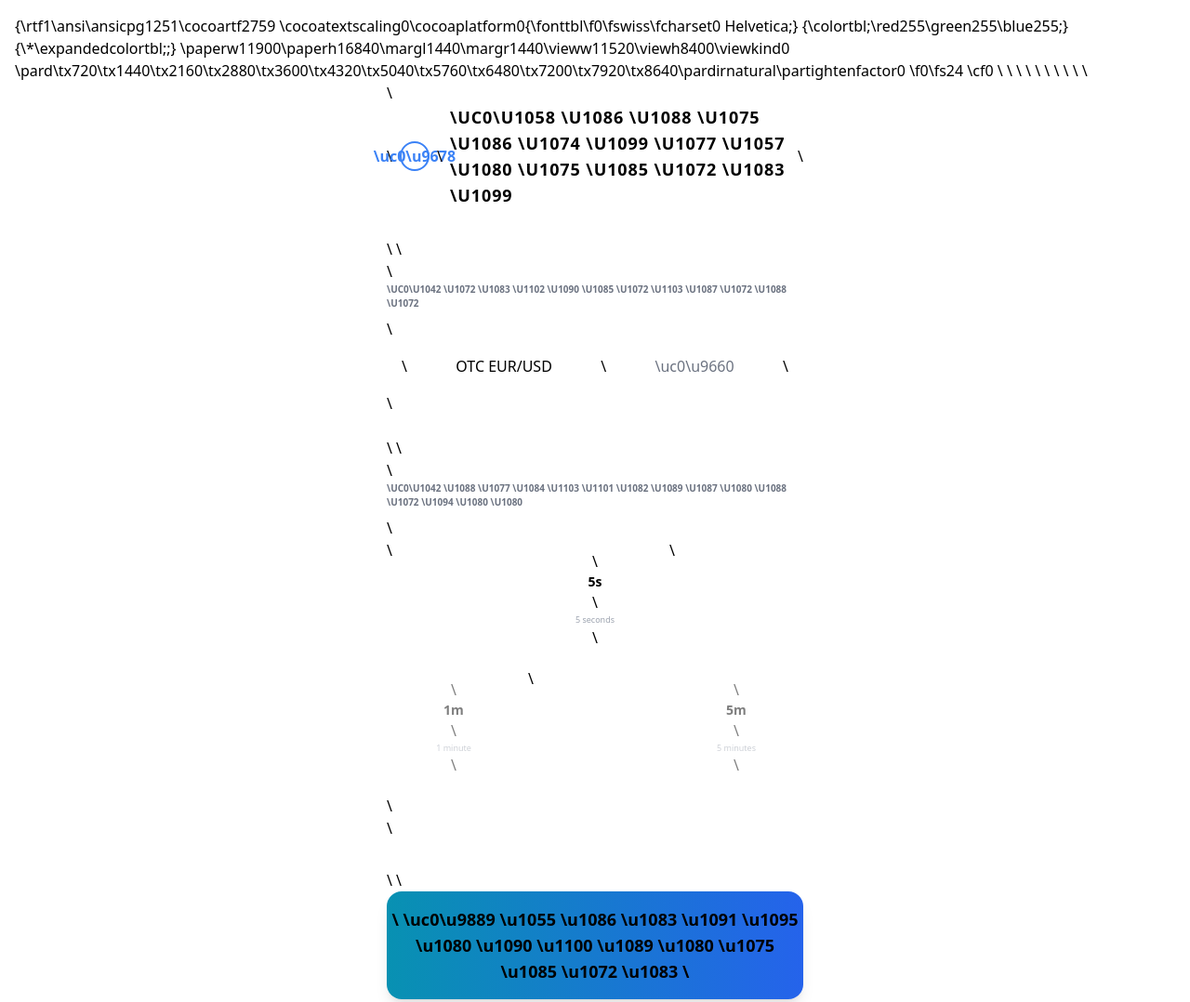
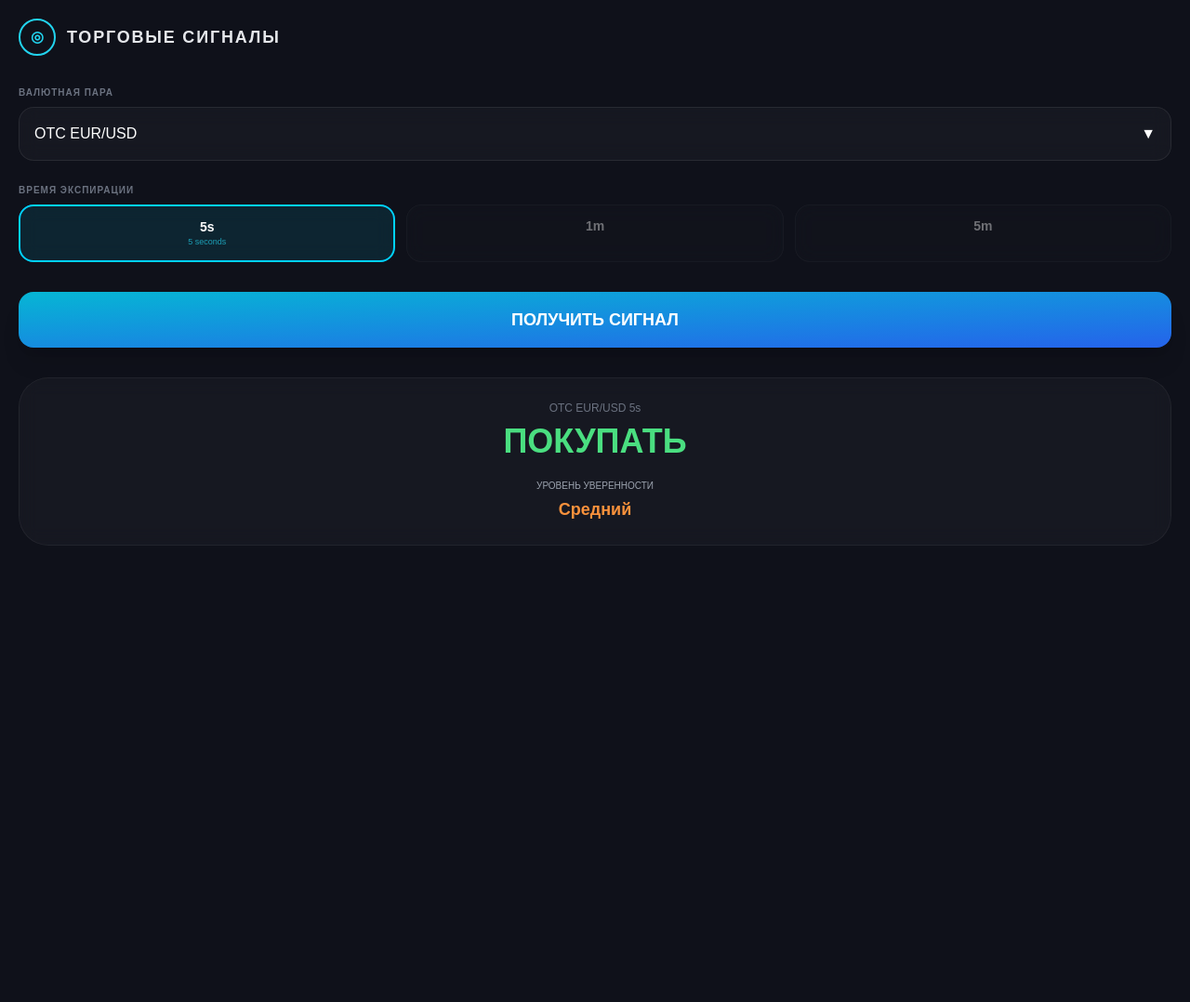
Before and after one commit to shadowteampartners-debug/signals-app, a plain HTML site: page index.html in a window 1280 px wide. Shown: the top 1078 px of the page at 93% size. After the commit the page ends 800 px from the top, so only its background shows below. Drawn offline with nearby package versions, Linux system fonts and the light colour scheme.

Commit message:
index.html

```diff
--- a/index.html
+++ b/index.html
@@ -1,69 +1,55 @@
-{\rtf1\ansi\ansicpg1251\cocoartf2759
-\cocoatextscaling0\cocoaplatform0{\fonttbl\f0\fswiss\fcharset0 Helvetica;}
-{\colortbl;\red255\green255\blue255;}
-{\*\expandedcolortbl;;}
-\paperw11900\paperh16840\margl1440\margr1440\vieww11520\viewh8400\viewkind0
-\pard\tx720\tx1440\tx2160\tx2880\tx3600\tx4320\tx5040\tx5760\tx6480\tx7200\tx7920\tx8640\pardirnatural\partightenfactor0
+<!DOCTYPE html>
+<html lang="ru">
+<head>
+    <meta charset="UTF-8">
+    <meta name="viewport" content="width=device-width, initial-scale=1.0, maximum-scale=1.0, user-scalable=no">
+    <title>Signal Bot App</title>
+    <script src="https://cdn.tailwindcss.com"></script>
+    <style>
+        body { background-color: #0f111a; color: #ffffff; font-family: sans-serif; -webkit-user-select: none; }
+        .glass-panel { background: rgba(255, 255, 255, 0.03); border: 1px solid rgba(255, 255, 255, 0.08); backdrop-filter: blur(10px); }
+        .active-border { border: 2px solid #00d2ff; background: rgba(0, 210, 255, 0.1); }
+    </style>
+</head>
+<body class="p-5 flex flex-col min-h-screen">
+    <div class="flex items-center gap-3 mb-8">
+        <div class="w-10 h-10 rounded-full border-2 border-cyan-400 flex items-center justify-center text-cyan-400 font-bold">◎</div>
+        <h1 class="text-lg font-bold tracking-widest uppercase text-gray-200">Торговые Сигналы</h1>
+    </div>
 
-\f0\fs24 \cf0 <!DOCTYPE html>\
-<html lang="ru">\
-<head>\
-    <meta charset="UTF-8">\
-    <meta name="viewport" content="width=device-width, initial-scale=1.0">\
-    <title>Signal Bot UI</title>\
-    <script src="https://cdn.tailwindcss.com"></script>\
-    <style>\
-        body \{ background-color: #0f111a; color: white; font-family: sans-serif; \}\
-        .glass-card \{ background: rgba(255, 255, 255, 0.03); border: 1px solid rgba(255, 255, 255, 0.1); \}\
-        .active-btn \{ border: 2px solid #3b82f6; background: rgba(59, 130, 246, 0.1); \}\
-    </style>\
-</head>\
-<body class="p-4">\
-    <div class="max-w-md mx-auto">\
-        <div class="flex items-center gap-2 mb-8">\
-            <div class="w-8 h-8 rounded-full border-2 border-blue-500 flex items-center justify-center text-blue-500 font-bold">\uc0\u9678 </div>\
-            <h1 class="text-lg font-semibold uppercase tracking-wider">\uc0\u1058 \u1086 \u1088 \u1075 \u1086 \u1074 \u1099 \u1077  \u1057 \u1080 \u1075 \u1085 \u1072 \u1083 \u1099 </h1>\
-        </div>\
-\
-        <div class="mb-6">\
-            <p class="text-[10px] text-gray-500 uppercase font-bold mb-2">\uc0\u1042 \u1072 \u1083 \u1102 \u1090 \u1085 \u1072 \u1103  \u1087 \u1072 \u1088 \u1072 </p>\
-            <div class="glass-card p-4 rounded-xl flex justify-between items-center cursor-pointer">\
-                <span>OTC EUR/USD</span>\
-                <span class="text-gray-500">\uc0\u9660 </span>\
-            </div>\
-        </div>\
-\
-        <div class="mb-8">\
-            <p class="text-[10px] text-gray-500 uppercase font-bold mb-2">\uc0\u1042 \u1088 \u1077 \u1084 \u1103  \u1101 \u1082 \u1089 \u1087 \u1080 \u1088 \u1072 \u1094 \u1080 \u1080 </p>\
-            <div class="grid grid-cols-3 gap-2">\
-                <div class="glass-card active-btn p-3 rounded-xl text-center">\
-                    <div class="text-sm font-bold">5s</div>\
-                    <div class="text-[9px] text-gray-400">5 seconds</div>\
-                </div>\
-                <div class="glass-card p-3 rounded-xl text-center opacity-50">\
-                    <div class="text-sm font-bold">1m</div>\
-                    <div class="text-[9px] text-gray-400">1 minute</div>\
-                </div>\
-                <div class="glass-card p-3 rounded-xl text-center opacity-50">\
-                    <div class="text-sm font-bold">5m</div>\
-                    <div class="text-[9px] text-gray-400">5 minutes</div>\
-                </div>\
-            </div>\
-        </div>\
-\
-        <button class="w-full bg-gradient-to-r from-cyan-600 to-blue-600 py-4 rounded-2xl font-bold text-lg shadow-lg active:scale-95 transition-transform mb-8">\
-            \uc0\u9889  \u1055 \u1086 \u1083 \u1091 \u1095 \u1080 \u1090 \u1100  \u1089 \u1080 \u1075 \u1085 \u1072 \u1083 \
-        </button>\
-\
-        <div class="glass-card p-6 rounded-2xl text-center border-blue-900/30">\
-            <p class="text-xs text-gray-500 mb-1">OTC EUR/USD 5s</p>\
-            <p class="text-gray-400 text-sm mb-2 uppercase tracking-widest">\uc0\u1053 \u1072 \u1087 \u1088 \u1072 \u1074 \u1083 \u1077 \u1085 \u1080 \u1077  \u1089 \u1080 \u1075 \u1085 \u1072 \u1083 \u1072 </p>\
-            <p class="text-3xl font-black text-green-500 uppercase mb-4">\uc0\u1055 \u1086 \u1082 \u1091 \u1087 \u1072 \u1090 \u1100 </p>\
-            <div class="h-[1px] bg-white/10 w-full mb-4"></div>\
-            <p class="text-gray-400 text-xs uppercase mb-1">\uc0\u1059 \u1088 \u1086 \u1074 \u1077 \u1085 \u1100  \u1091 \u1074 \u1077 \u1088 \u1077 \u1085 \u1085 \u1086 \u1089 \u1090 \u1080 </p>\
-            <p class="text-orange-400 font-bold">\uc0\u1057 \u1088 \u1077 \u1076 \u1085 \u1080 \u1081 </p>\
-        </div>\
-    </div>\
-</body>\
-</html>\
-}
+    <div class="mb-6">
+        <label class="text-[10px] text-gray-500 uppercase font-black mb-2 block tracking-widest">Валютная пара</label>
+        <div class="glass-panel p-4 rounded-2xl flex justify-between items-center">
+            <span class="font-medium">OTC EUR/USD</span>
+            <span>▼</span>
+        </div>
+    </div>
+
+    <div class="mb-8">
+        <label class="text-[10px] text-gray-500 uppercase font-black mb-2 block tracking-widest">Время экспирации</label>
+        <div class="grid grid-cols-3 gap-3">
+            <div class="glass-panel active-border p-3 rounded-2xl text-center">
+                <div class="text-sm font-bold">5s</div>
+                <div class="text-[9px] text-cyan-400/70">5 seconds</div>
+            </div>
+            <div class="glass-panel p-3 rounded-2xl text-center opacity-40">
+                <div class="text-sm font-bold">1m</div>
+            </div>
+            <div class="glass-panel p-3 rounded-2xl text-center opacity-40">
+                <div class="text-sm font-bold">5m</div>
+            </div>
+        </div>
+    </div>
+
+    <button class="w-full bg-gradient-to-br from-cyan-500 to-blue-600 py-4 rounded-2xl font-black text-lg shadow-xl active:scale-95 transition-transform mb-8">
+        ПОЛУЧИТЬ СИГНАЛ
+    </button>
+
+    <div class="glass-panel p-6 rounded-[2rem] text-center border-white/5">
+        <p class="text-xs text-gray-500 mb-2">OTC EUR/USD 5s</p>
+        <p class="text-4xl font-black text-green-400 uppercase mb-5">Покупать</p>
+        <p class="text-[10px] text-gray-400 uppercase mb-1">Уровень уверенности</p>
+        <p class="text-orange-400 font-black text-lg">Средний</p>
+    </div>
+</body>
+</html>
```
